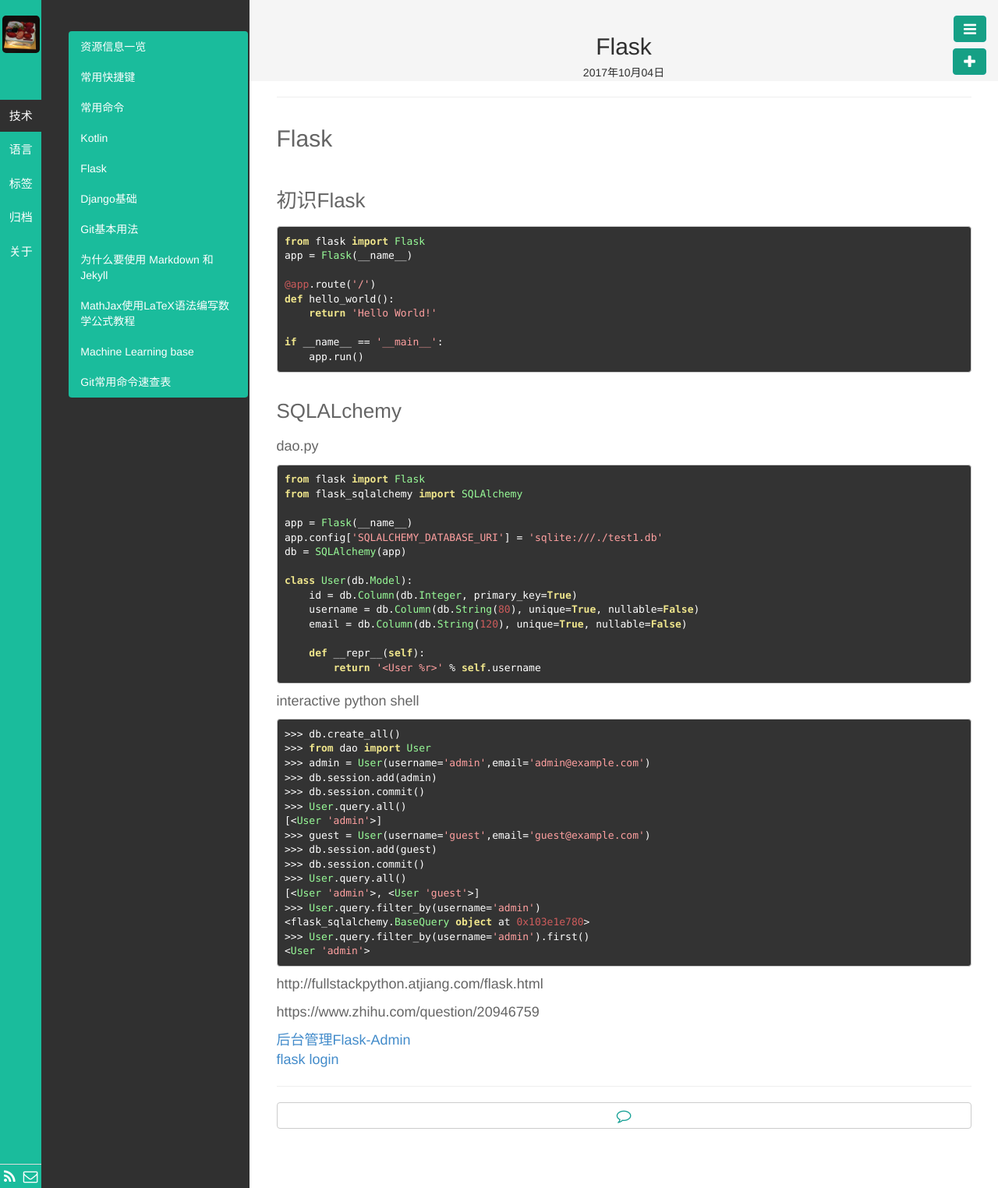
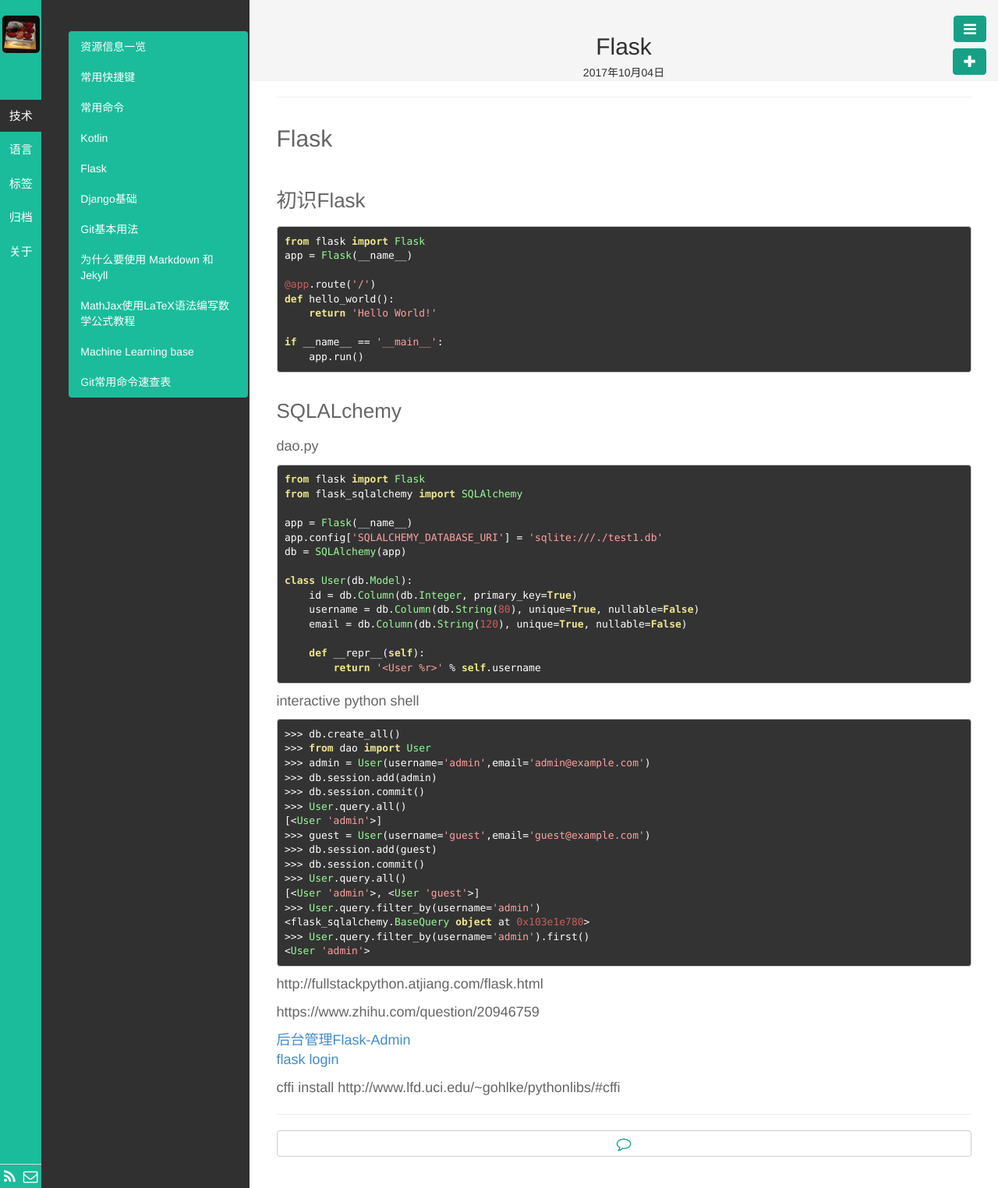
Before and after one commit to kyoyo/kyoyo.github.io, a Jekyll site: the page built from _posts/技術/2017-10-04-Flask.md, in a window 1280 px wide. Shown: the whole page at 78% size. Built offline with Jekyll 4.4.1, drawn with Linux system fonts in a browser that asks for light colours; Markdown is read by kramdown in place of the engine named in the settings.

Commit message:
Update 2017-10-04-Flask.md

```diff
--- a/_posts/技術/2017-10-04-Flask.md
+++ b/_posts/技術/2017-10-04-Flask.md
@@ -66,3 +66,6 @@ https://www.zhihu.com/question/20946759
 
 [后台管理Flask-Admin](http://www.jianshu.com/p/56cbb68f8797)<br>
 [flask login](http://liuliqiang.info/flask_login_usage_and_more_tech/)
+
+cffi install
+http://www.lfd.uci.edu/~gohlke/pythonlibs/#cffi
```
